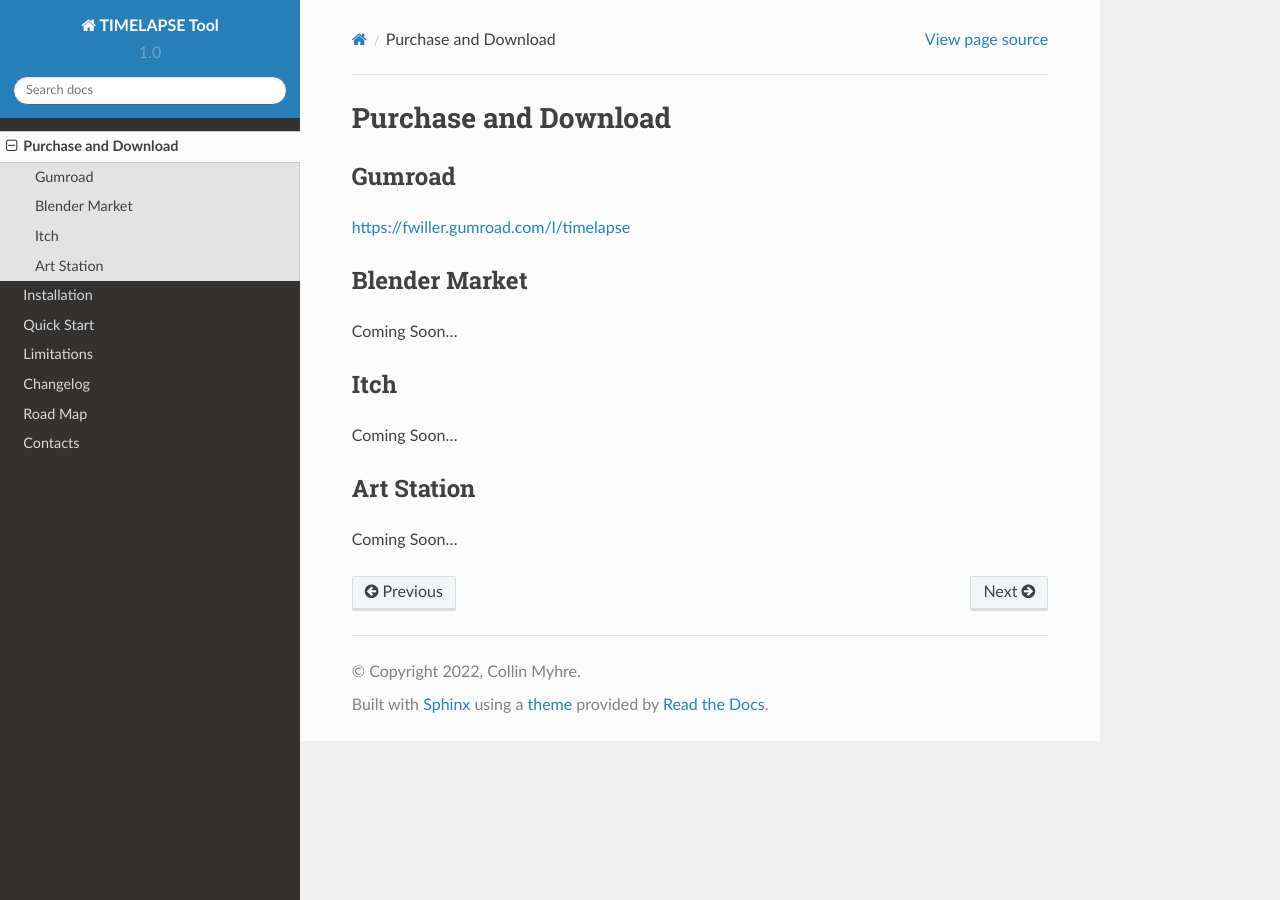
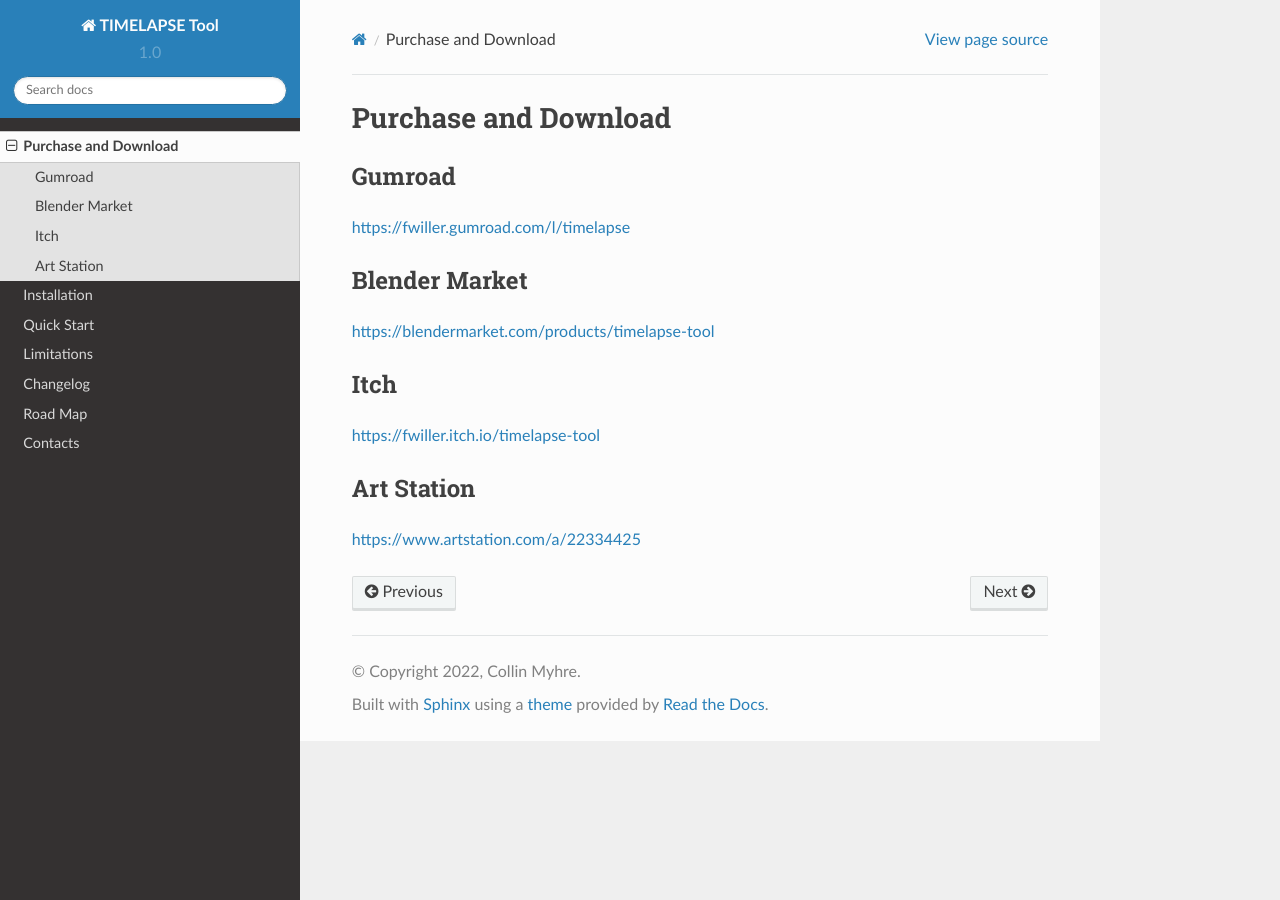
Before and after one commit to fwiller-git/TIMELAPSE-Tool-Docs, a Sphinx documentation site: the page built from docs/source/download.rst, in a window 1280 px wide. Built offline with Sphinx 7.4.7 and the Read the Docs theme 2.0.0, drawn with Linux system fonts in a browser that asks for light colours; pages that are not in the unit, such as notebooks, are missing from menus.

Commit message:
added store links

```diff
--- a/docs/source/download.rst
+++ b/docs/source/download.rst
@@ -7,12 +7,12 @@
 
 Blender Market
 --------------
-Coming Soon...
+`https://blendermarket.com/products/timelapse-tool <https://blendermarket.com/products/timelapse-tool>`_
 
 Itch
 -----
-Coming Soon...
+`https://fwiller.itch.io/timelapse-tool <https://fwiller.itch.io/timelapse-tool>`_
 
 Art Station
 -----------
-Coming Soon...
+`https://www.artstation.com/a/22334425 <https://www.artstation.com/a/22334425>`_
```
